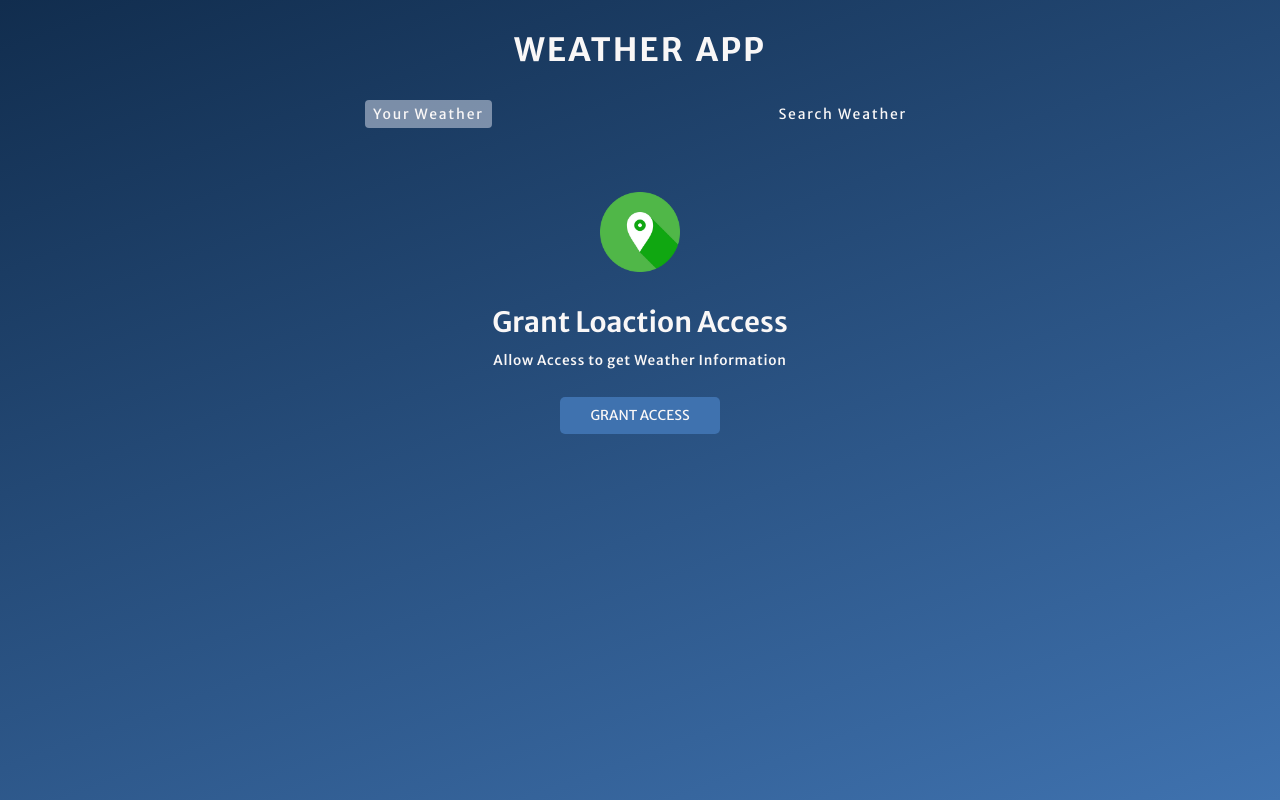
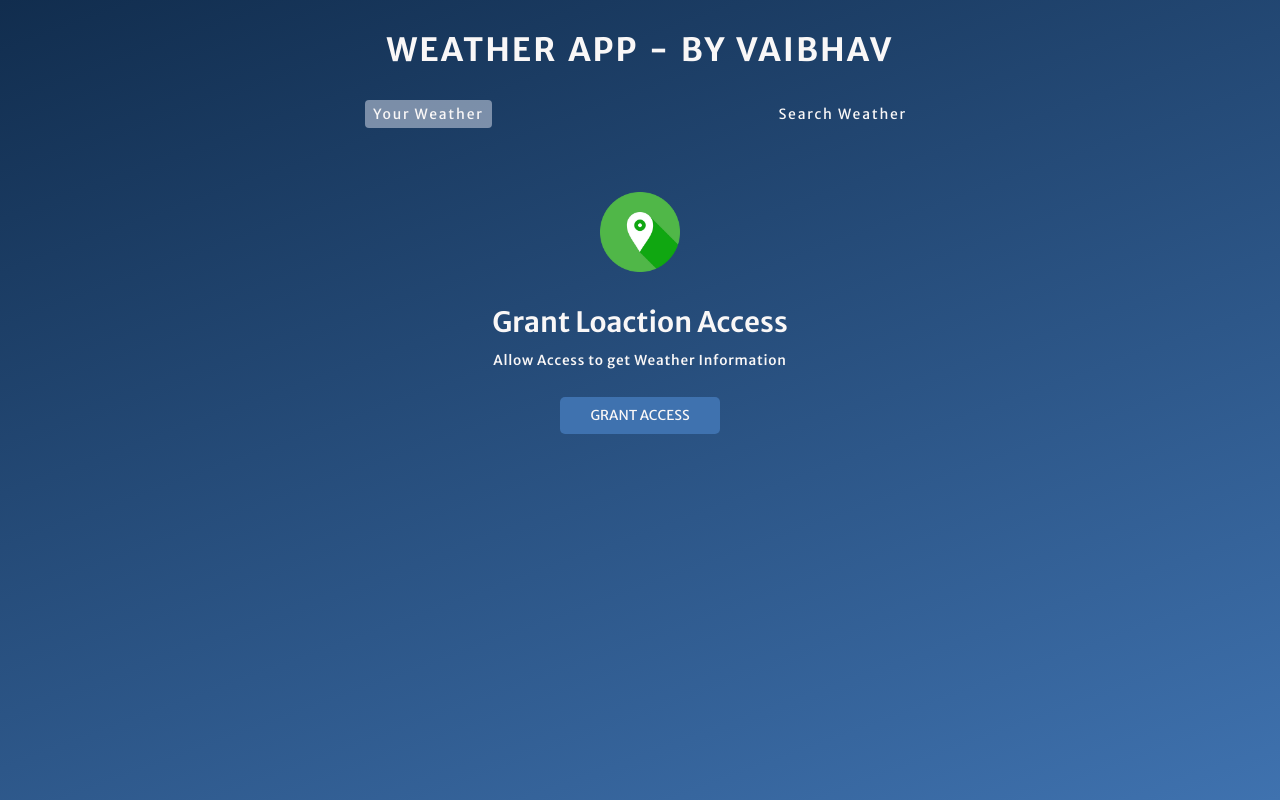
Before and after one commit to vaibhxv11/WeatherNow, a plain HTML site: page wetaher app/index.html in a window 1280 px wide. Drawn offline with Linux system fonts and the light colour scheme.

Commit message:
Update index.html

```diff
--- a/wetaher app/index.html
+++ b/wetaher app/index.html
@@ -20,7 +20,7 @@
 
     <div class="wrapper">
 
-        <h1>Weather App</h1>
+        <h1>Weather App - By Vaibhav</h1>
 
         <div class="tab-container">
 
```
